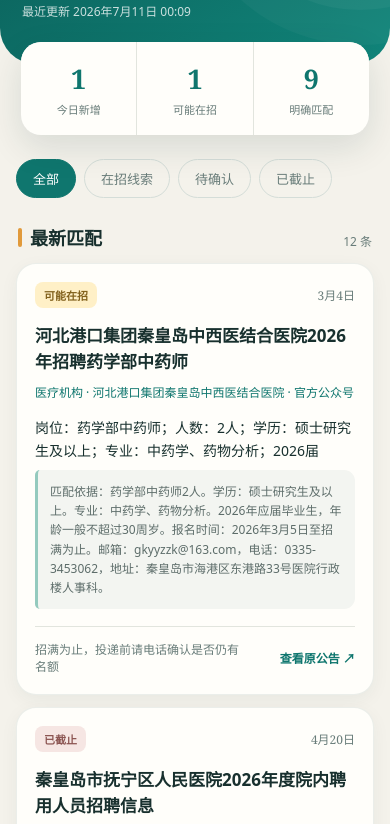
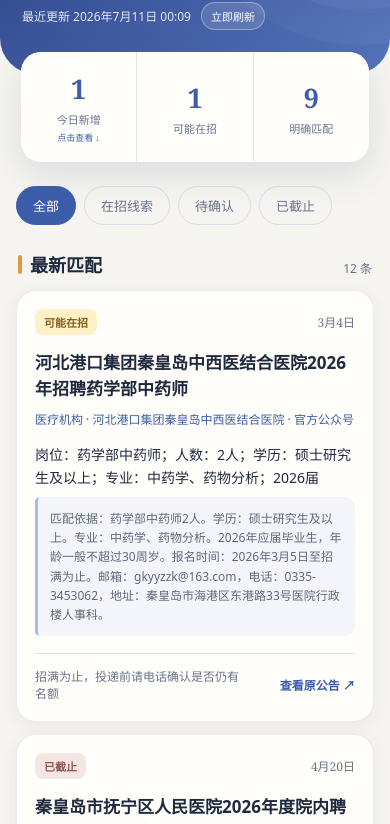
Before and after one commit to lcbszy-web/qhd-tcm-jobs, a website: page public/index.html in a window 390 px wide. Shown: the part 170-994 px from the top of the page. Drawn offline with Linux system fonts and the light colour scheme.

Commit message:
fix stale mobile data and improve daily navigation

```diff
--- a/public/app.js
+++ b/public/app.js
@@ -1,10 +1,12 @@
 const state = { jobs: [], filter: 'all', updatedAt: null };
+
 const labels = {
   open: ['可报名', 'status--open'],
   possible: ['可能在招', 'status--possible'],
   unknown: ['待确认', 'status--unknown'],
   closed: ['已截止', 'status--closed']
 };
+
 const sourceLabels = {
   official: '官方来源',
   'verified-repost': '经核验转载',
@@ -12,6 +14,14 @@ const sourceLabels = {
   'wechat-index': '公众号文章',
   'search-index': '招聘平台线索'
 };
+
+function chinaDateKey(date = new Date()) {
+  return new Intl.DateTimeFormat('en-CA', { timeZone: 'Asia/Shanghai' }).format(date);
+}
+
+function isTodayJob(job) {
+  return job.firstSeenDate === chinaDateKey();
+}
 
 function expectedCloudUpdate(now = Date.now()) {
   const china = new Date(now + 8 * 60 * 60 * 1000);
@@ -51,29 +61,50 @@ function formatDate(value) {
 }
 
 function renderSummary() {
-  const today = new Intl.DateTimeFormat('en-CA', { timeZone: 'Asia/Shanghai' }).format(new Date());
-  const todayJobs = state.jobs.filter(job => job.firstSeenDate === today);
+  const todayJobs = state.jobs.filter(isTodayJob);
   const open = state.jobs.filter(job => ['open', 'possible'].includes(job.status)).length;
   const strict = state.jobs.filter(job => job.match === 'strict').length;
-  document.querySelector('#summary').innerHTML = `
-    <div><strong>${todayJobs.length}</strong><span>今日新增</span></div>
-    <div><strong>${open}</strong><span>可能在招</span></div>
-    <div><strong>${strict}</strong><span>明确匹配</span></div>`;
+  const summary = document.querySelector('#summary');
+  summary.innerHTML = `
+    <button class="summary-card summary-card--action" type="button" data-summary="today" ${todayJobs.length ? '' : 'disabled'} aria-label="查看今日新增的招聘信息">
+      <strong>${todayJobs.length}</strong><span>今日新增</span><small>${todayJobs.length ? '点击查看 ↓' : '暂无新增'}</small>
+    </button>
+    <div class="summary-card"><strong>${open}</strong><span>可能在招</span></div>
+    <div class="summary-card"><strong>${strict}</strong><span>明确匹配</span></div>`;
 }
 
-function renderJobs() {
+function filteredJobs() {
+  if (state.filter === 'today') return state.jobs.filter(isTodayJob);
+  if (state.filter === 'all') return state.jobs;
+  if (state.filter === 'open') return state.jobs.filter(job => ['open', 'possible'].includes(job.status));
+  return state.jobs.filter(job => job.status === state.filter);
+}
+
+function renderJobs({ focusFirst = false } = {}) {
   const container = document.querySelector('#jobs');
   const empty = document.querySelector('#empty');
   const template = document.querySelector('#jobTemplate');
   const statusOrder = { open: 0, possible: 0, unknown: 1, closed: 2 };
-  const jobs = (state.filter === 'all' ? state.jobs : state.jobs.filter(job => state.filter === 'open' ? ['open', 'possible'].includes(job.status) : job.status === state.filter))
+  const jobs = filteredJobs()
     .slice()
-    .sort((a, b) => (statusOrder[a.status] ?? 9) - (statusOrder[b.status] ?? 9) || String(b.publishedDate || '').localeCompare(String(a.publishedDate || '')));
+    .sort((a, b) => {
+      if (state.filter === 'today') {
+        return String(b.firstSeenDate || '').localeCompare(String(a.firstSeenDate || ''))
+          || String(b.publishedDate || '').localeCompare(String(a.publishedDate || ''));
+      }
+      return (statusOrder[a.status] ?? 9) - (statusOrder[b.status] ?? 9)
+        || String(b.publishedDate || '').localeCompare(String(a.publishedDate || ''));
+    });
+
+  document.querySelector('#listTitle').textContent = state.filter === 'today' ? '今日新增' : '最新匹配';
+  document.querySelector('#count').textContent = `${jobs.length} 条`;
   container.replaceChildren();
-  document.querySelector('#count').textContent = `${jobs.length} 条`;
   empty.hidden = jobs.length > 0;
+
   for (const job of jobs) {
     const card = template.content.cloneNode(true);
+    const article = card.querySelector('.job-card');
+    if (isTodayJob(job)) article.classList.add('job-card--today');
     const status = card.querySelector('.status');
     status.textContent = labels[job.status]?.[0] || '待确认';
     status.classList.add(labels[job.status]?.[1] || 'status--unknown');
@@ -86,13 +117,33 @@ function renderJobs() {
     card.querySelector('a').href = job.url;
     container.append(card);
   }
+
+  if (focusFirst && jobs.length) {
+    requestAnimationFrame(() => {
+      const first = container.querySelector('.job-card');
+      first.classList.add('job-card--focused');
+      first.scrollIntoView({ behavior: 'smooth', block: 'start' });
+      setTimeout(() => first.classList.remove('job-card--focused'), 1800);
+    });
+  }
 }
 
 function renderSources(sources) {
   const root = document.querySelector('#sources');
-  root.innerHTML = '<h3>本次检查</h3>' + sources.map(source =>
-    `<p><i class="${source.ok ? 'ok' : 'bad'}"></i>${source.name}<span>${source.ok ? `匹配 ${source.matched} 条` : '暂时无法访问'}</span></p>`
-  ).join('');
+  root.replaceChildren();
+  const title = document.createElement('h3');
+  title.textContent = '本次检查';
+  root.append(title);
+  for (const source of sources) {
+    const row = document.createElement('p');
+    const dot = document.createElement('i');
+    const result = document.createElement('span');
+    dot.className = source.ok ? 'ok' : 'bad';
+    row.append(dot, document.createTextNode(source.name));
+    result.textContent = source.ok ? `匹配 ${source.matched} 条` : '暂时无法访问';
+    row.append(result);
+    root.append(row);
+  }
 }
 
 document.querySelector('.filters').addEventListener('click', event => {
@@ -104,9 +155,25 @@ document.querySelector('.filters').addEventListener('click', event => {
   renderJobs();
 });
 
-fetch(`./data/jobs.json?v=${Date.now()}`, { cache: 'no-store' })
-  .then(response => response.json())
-  .then(data => {
+document.querySelector('#summary').addEventListener('click', event => {
+  const button = event.target.closest('[data-summary="today"]');
+  if (!button || button.disabled) return;
+  document.querySelectorAll('.filter').forEach(item => item.classList.remove('active'));
+  state.filter = 'today';
+  renderJobs({ focusFirst: true });
+});
+
+async function loadData() {
+  const refresh = document.querySelector('#refresh');
+  refresh.disabled = true;
+  refresh.textContent = '刷新中…';
+  try {
+    const response = await fetch(`./data/jobs.json?v=${Date.now()}`, {
+      cache: 'no-store',
+      headers: { 'Cache-Control': 'no-cache' }
+    });
+    if (!response.ok) throw new Error(`HTTP ${response.status}`);
+    const data = await response.json();
     state.jobs = data.jobs || [];
     state.updatedAt = data.updatedAt;
     document.querySelector('#updated').textContent = data.updatedAt
@@ -116,10 +183,20 @@ fetch(`./data/jobs.json?v=${Date.now()}`, { cache: 'no-store' })
     renderSummary();
     renderJobs();
     renderSources(data.sources || []);
-  })
-  .catch(() => {
-    document.querySelector('#updated').textContent = '数据读取失败，请稍后重试';
+  } catch (error) {
+    document.querySelector('#updated').textContent = '数据读取失败，请检查网络后重试';
     document.querySelector('#empty').hidden = false;
-  });
+  } finally {
+    refresh.disabled = false;
+    refresh.textContent = '立即刷新';
+  }
+}
 
-if ('serviceWorker' in navigator) navigator.serviceWorker.register('./sw.js');
+document.querySelector('#refresh').addEventListener('click', loadData);
+loadData();
+
+if ('serviceWorker' in navigator) {
+  navigator.serviceWorker.register('./sw.js?v=4', { updateViaCache: 'none' })
+    .then(registration => registration.update())
+    .catch(() => {});
+}
--- a/public/index.html
+++ b/public/index.html
@@ -3,11 +3,11 @@
 <head>
   <meta charset="UTF-8">
   <meta name="viewport" content="width=device-width, initial-scale=1, viewport-fit=cover">
-  <meta name="theme-color" content="#0f766e">
+  <meta name="theme-color" content="#314f9b">
   <meta name="description" content="每日汇总秦皇岛全行业中药学专业招聘信息">
-  <link rel="manifest" href="./manifest.json">
-  <link rel="icon" href="./icon.svg">
-  <link rel="stylesheet" href="./styles.css">
+  <link rel="manifest" href="./manifest.json?v=4">
+  <link rel="icon" href="./icon.svg?v=4">
+  <link rel="stylesheet" href="./styles.css?v=4">
   <title>秦皇岛中药学招聘</title>
 </head>
 <body>
@@ -15,7 +15,10 @@
     <div class="hero__orb"></div>
     <p class="eyebrow">QINHUANGDAO · DAILY JOBS</p>
     <h1>中药学招聘<br><span>每日简报</span></h1>
-    <p id="updated" class="updated">正在读取最新数据…</p>
+    <div class="update-row">
+      <p id="updated" class="updated">正在读取最新数据…</p>
+      <button id="refresh" class="refresh" type="button">立即刷新</button>
+    </div>
     <p id="freshness" class="freshness" hidden></p>
   </header>
 
@@ -66,6 +69,6 @@
     </article>
   </template>
 
-  <script src="./app.js" defer></script>
+  <script src="./app.js?v=4" defer></script>
 </body>
 </html>
--- a/public/styles.css
+++ b/public/styles.css
@@ -1,11 +1,11 @@
 :root {
   color-scheme: light;
-  --ink: #18302e;
-  --muted: #687c79;
-  --green: #0f766e;
-  --green-dark: #0b5b55;
-  --mint: #dff4ef;
-  --paper: #f4f2eb;
+  --ink: #202a3f;
+  --muted: #68738b;
+  --green: #3c5eaa;
+  --green-dark: #294682;
+  --mint: #e8edff;
+  --paper: #f5f4f0;
   --card: #fffefa;
   --line: #e2e5de;
   font-family: "Microsoft YaHei", "PingFang SC", system-ui, sans-serif;
@@ -13,21 +13,28 @@
 
 * { box-sizing: border-box; }
 body { margin: 0; color: var(--ink); background: var(--paper); }
-.hero { position: relative; overflow: hidden; padding: calc(34px + env(safe-area-inset-top)) 22px 44px; color: white; background: linear-gradient(145deg, #0a5954, #11867b); border-radius: 0 0 36px 36px; }
+.hero { position: relative; overflow: hidden; padding: calc(34px + env(safe-area-inset-top)) 22px 44px; color: white; background: linear-gradient(145deg, #263c7e, #5574bd); border-radius: 0 0 36px 36px; }
 .hero__orb { position: absolute; width: 220px; height: 220px; right: -80px; top: -75px; border: 1px solid rgba(255,255,255,.2); border-radius: 50%; box-shadow: 0 0 0 35px rgba(255,255,255,.04), 0 0 0 70px rgba(255,255,255,.03); }
 .eyebrow { margin: 0 0 20px; font-size: 11px; letter-spacing: .2em; opacity: .72; }
 h1 { position: relative; margin: 0; font-size: clamp(36px, 10vw, 54px); line-height: 1.04; letter-spacing: -.04em; }
-h1 span { color: #b7ebdd; font-weight: 400; }
-.updated { margin: 22px 0 0; font-size: 12px; opacity: .78; }
+h1 span { color: #dbe3ff; font-weight: 400; }
+.update-row { position: relative; display: flex; align-items: center; gap: 10px; margin-top: 22px; }
+.updated { margin: 0; font-size: 12px; opacity: .86; }
+.refresh { padding: 5px 9px; color: white; background: rgba(255,255,255,.13); border: 1px solid rgba(255,255,255,.34); border-radius: 999px; font: inherit; font-size: 11px; cursor: pointer; }
+.refresh:disabled { cursor: wait; opacity: .55; }
 .freshness { position: relative; display: inline-block; margin: 10px 0 0; padding: 7px 10px; color: #fff5d8; background: rgba(93, 51, 5, .35); border: 1px solid rgba(255, 230, 170, .35); border-radius: 9px; font-size: 11px; }
 .freshness[hidden] { display: none; }
 main { width: min(720px, 100%); margin: 0 auto; padding: 0 16px 50px; }
-.summary { display: grid; grid-template-columns: repeat(3, 1fr); gap: 1px; overflow: hidden; margin: -22px 5px 24px; position: relative; background: var(--line); border-radius: 20px; box-shadow: 0 12px 35px rgba(20, 50, 47, .12); }
-.summary div { display: flex; flex-direction: column; align-items: center; gap: 4px; padding: 18px 6px; background: var(--card); }
+.summary { display: grid; grid-template-columns: repeat(3, minmax(0, 1fr)); gap: 1px; overflow: hidden; margin: -22px 5px 24px; position: relative; background: var(--line); border-radius: 20px; box-shadow: 0 12px 35px rgba(42, 58, 101, .13); }
+.summary-card { min-width: 0; border: 0; display: flex; flex-direction: column; align-items: center; justify-content: center; gap: 4px; padding: 18px 6px; color: inherit; background: var(--card); font: inherit; }
+.summary-card--action { cursor: pointer; }
+.summary-card--action:not(:disabled):active { background: var(--mint); }
+.summary-card--action:disabled { cursor: default; }
 .summary strong { font-family: Georgia, serif; font-size: 27px; color: var(--green); }
 .summary span { font-size: 11px; color: var(--muted); }
+.summary small { min-height: 12px; color: var(--green); font-size: 9px; }
 .filters { display: flex; gap: 8px; overflow-x: auto; padding: 0 0 22px; scrollbar-width: none; }
-.filter { flex: 0 0 auto; border: 1px solid #d4ddd8; border-radius: 99px; padding: 9px 16px; color: var(--muted); background: transparent; font: inherit; font-size: 13px; }
+.filter { flex: 0 0 auto; border: 1px solid #d7dceb; border-radius: 99px; padding: 9px 16px; color: var(--muted); background: transparent; font: inherit; font-size: 13px; }
 .filter.active { border-color: var(--green); color: white; background: var(--green); }
 .section-title { display: flex; align-items: end; justify-content: space-between; margin: 4px 2px 13px; }
 .section-title div { display: flex; align-items: center; gap: 8px; }
@@ -35,7 +42,9 @@ main { width: min(720px, 100%); margin: 0 auto; padding: 0 16px 50px; }
 .section-title h2, .rules h2 { margin: 0; font-size: 18px; }
 .section-title p { margin: 0; color: var(--muted); font-size: 12px; }
 .jobs { display: grid; gap: 12px; }
-.job-card { padding: 18px; background: var(--card); border: 1px solid rgba(42, 79, 74, .09); border-radius: 20px; box-shadow: 0 5px 18px rgba(28, 59, 55, .05); }
+.job-card { scroll-margin-top: 18px; padding: 18px; background: var(--card); border: 1px solid rgba(55, 75, 128, .1); border-radius: 20px; box-shadow: 0 5px 18px rgba(44, 59, 98, .06); transition: box-shadow .25s ease, transform .25s ease, border-color .25s ease; }
+.job-card--today { border-left: 4px solid #e49a3c; }
+.job-card--focused { border-color: #e49a3c; box-shadow: 0 10px 28px rgba(56, 80, 145, .2); transform: translateY(-2px); }
 .job-card__top, .job-card__bottom { display: flex; justify-content: space-between; align-items: center; gap: 12px; }
 .status { padding: 5px 9px; border-radius: 8px; font-size: 11px; font-weight: 700; }
 .status--open { color: #067253; background: #dcf7eb; }
@@ -46,11 +55,11 @@ time { color: var(--muted); font-family: Georgia, serif; font-size: 12px; }
 .job-card h3 { margin: 15px 0 7px; font-size: 17px; line-height: 1.55; }
 .source { margin: 0; color: var(--green); font-size: 12px; }
 .summary-text { margin: 15px 0 8px; font-size: 14px; line-height: 1.65; }
-.evidence { margin: 0 0 17px; padding: 12px; color: #5d6d6a; background: #f3f5f1; border-left: 3px solid #94cabe; border-radius: 5px 11px 11px 5px; font-size: 12px; line-height: 1.6; }
+.evidence { margin: 0 0 17px; padding: 12px; color: #5f687b; background: #f3f5fa; border-left: 3px solid #a9b9e5; border-radius: 5px 11px 11px 5px; font-size: 12px; line-height: 1.6; }
 .job-card__bottom { padding-top: 14px; border-top: 1px solid var(--line); font-size: 12px; }
 .deadline { max-width: 66%; color: var(--muted); line-height: 1.45; }
 .job-card a { color: var(--green); text-decoration: none; font-weight: 700; }
-.empty { padding: 46px 20px; text-align: center; color: var(--muted); background: rgba(255,255,255,.45); border: 1px dashed #cdd7d2; border-radius: 22px; }
+.empty { padding: 46px 20px; text-align: center; color: var(--muted); background: rgba(255,255,255,.45); border: 1px dashed #ccd3e5; border-radius: 22px; }
 .empty div { margin: auto; width: 48px; height: 48px; display: grid; place-items: center; color: var(--green); background: var(--mint); border-radius: 50%; font-size: 22px; }
 .empty h3 { margin-bottom: 5px; color: var(--ink); }
 .empty p { margin: 0; font-size: 13px; }
```
Also changed, not shown: public/sw.js (+48 -7 lines), README.md, public/icon.svg, public/manifest.json.
